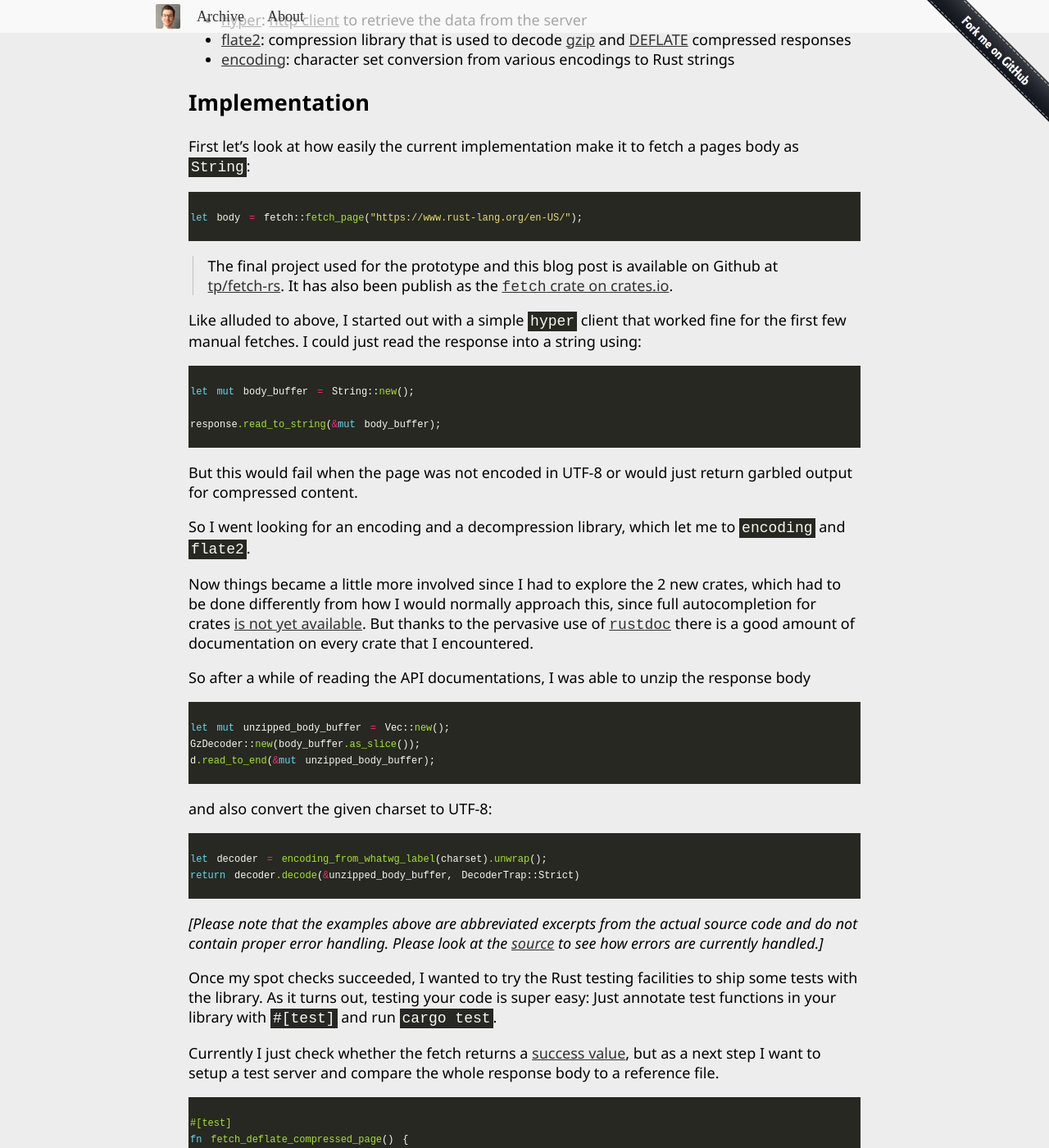
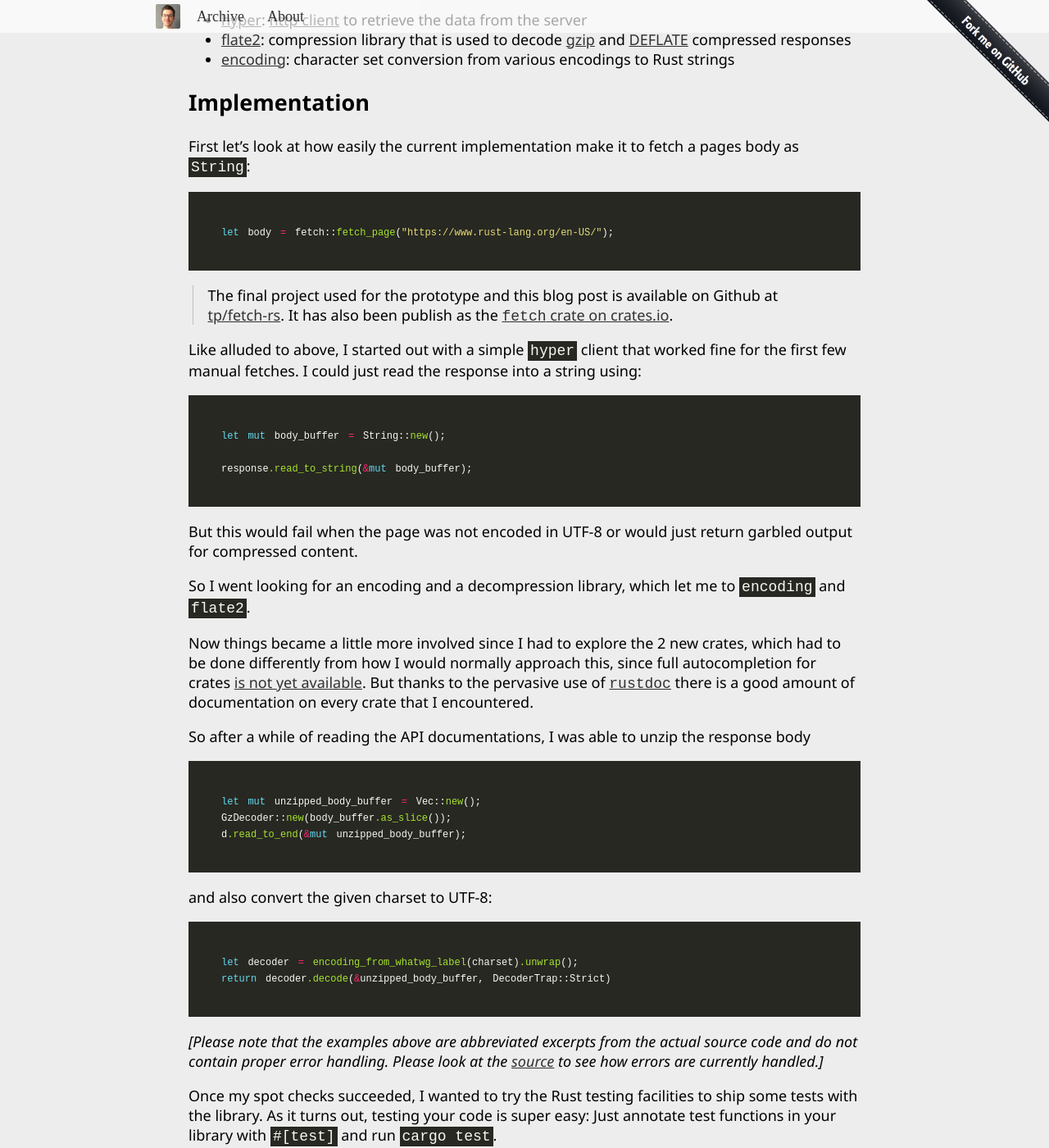
Before and after one commit to tp/page, a Jekyll site: the page built from index.html, in a window 1280 px wide and 1400 px high, scrolled down 564 px. Shown: the whole window at 82% size. Built offline with Jekyll 4.4.1, drawn with Linux system fonts in a browser that asks for light colours.

Commit message:
Improve code block padding

```diff
--- a/assets/syntax2.css
+++ b/assets/syntax2.css
@@ -1,7 +1,7 @@
 p > code { background: #272822; color: #f8f8f2; padding: 2px 3px; display: inline-block; }
+.highlight  { background: #272822; color: #f8f8f2; padding: 10px 20px; }
 
 .highlight .hll { background-color: #49483e; }
-.highlight  { background: #272822; color: #f8f8f2; padding: 1px; }
 .highlight .c { color: #75715e } /* Comment */
 .highlight .err { color: #960050; background-color: #1e0010 } /* Error */
 .highlight .k { color: #66d9ef } /* Keyword */
```
